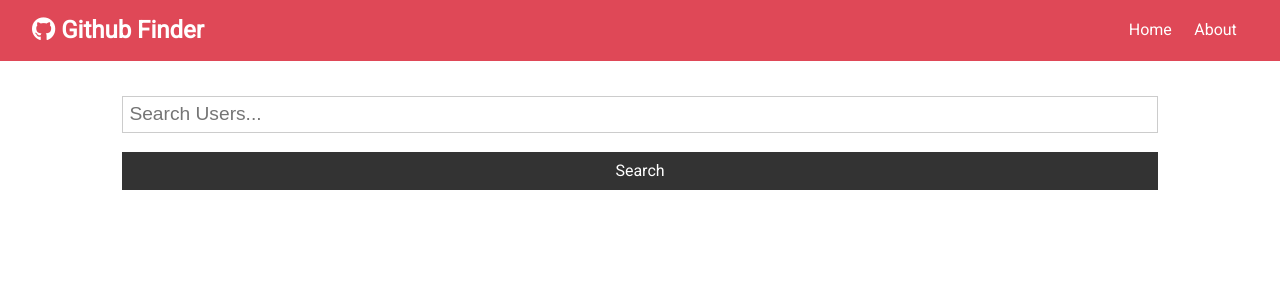
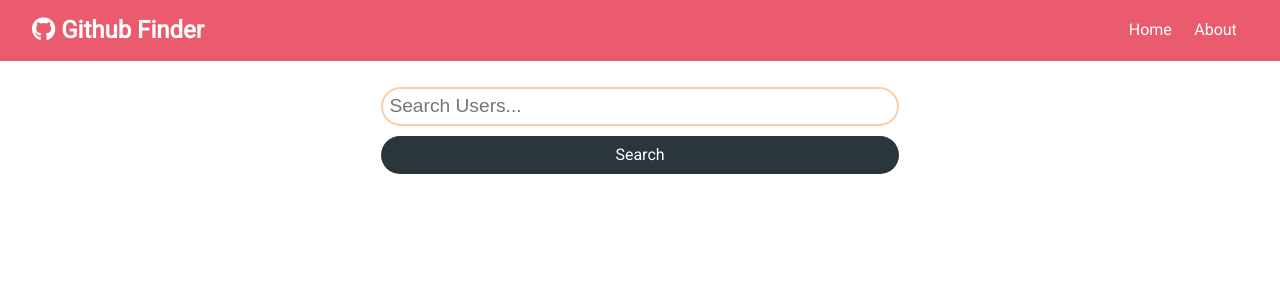
Before and after one commit to tatjanatanaskovich/github-finder, a React (Create React App) app: page / in a window 1280 px wide. Shown: the top 300 px of the page. Built offline with nearby package versions, Linux system fonts and the light colour scheme.

Commit message:
Modified styles

```diff
--- a/src/App.css
+++ b/src/App.css
@@ -2,11 +2,11 @@
 
 /* Global Styles */
 :root {
-  --primary-color: #dc3545;
-  --dark-color: #333333;
-  --light-color: #f4f4f4;
-  --danger-color: #dc3545;
-  --success-color: #28a745;
+  --primary-color: #E84A5F;
+  --dark-color: #2A363B;
+  --light-color: #FECEA8;
+  --danger-color: #FF847C;
+  --success-color: #99B898;
 }
 
 * {
@@ -29,7 +29,7 @@ a {
 }
 
 a:hover {
-  color: #666;
+  color: #333;
 }
 
 ul {
@@ -114,6 +114,14 @@ img {
   padding: 1rem;
   border: #ccc 1px dotted;
   margin: 0.7rem 0;
+  border-radius: 10px;
+}
+.card-shadow {
+  box-shadow: 0 1rem 3rem rgba(0, 0, 0, .1);
+  transition: transform .3s;
+  backface-visibility: hidden;
+  border: none;
+  border-radius: 5px;
 }
 
 /* List */
@@ -203,6 +211,7 @@ img {
   padding: 0.4rem 1.3rem;
   font-size: 1rem;
   border: none;
+  border-radius: 30px;
   cursor: pointer;
   margin-right: 0.5rem;
   transition: opacity 0.2s ease-in;
@@ -217,7 +226,8 @@ img {
 
 .btn-block {
   display: block;
-  width: 100%;
+  width: 50%;
+  margin: 10px auto;
 }
 
 .btn-sm {
@@ -234,7 +244,7 @@ img {
   margin: 0.3rem;
   background: var(--light-color);
   color: #333;
-  border-radius: 5px;
+  border-radius: 30px;
 }
 
 .alert {
@@ -243,6 +253,7 @@ img {
   opacity: 0.9;
   background: var(--light-color);
   color: #333;
+  border-radius: 30px;
 }
 
 .btn-primary,
@@ -315,7 +326,8 @@ input {
 .form-text {
   display: block;
   margin-top: 0.3rem;
-  color: #888;
+  color: #2A363B;
+  border-radius: 30px;
 }
 
 input[type='text'],
@@ -325,10 +337,13 @@ input[type='date'],
 select,
 textarea {
   display: block;
-  width: 100%;
+  width: 50%;
+  margin: 10px auto;
   padding: 0.4rem;
   font-size: 1.2rem;
-  border: 1px solid #ccc;
+  border: 2px solid #FECEA8;
+  border-radius: 30px;
+  color: #2A363B;
 }
 
 input[type='submit'],
--- a/src/components/repos/RepoItem.js
+++ b/src/components/repos/RepoItem.js
@@ -4,7 +4,7 @@ import PropTypes from 'prop-types';
 
 const RepoItem = ({ repo }) => {
   return (
-    <div className='card'>
+    <div className='card card-shadow'>
       <h3>
         <a href={repo.html_url}>{repo.name}</a>
       </h3>
--- a/src/components/users/User.js
+++ b/src/components/users/User.js
@@ -51,7 +51,7 @@ class User extends Component {
         ) : (
           <i className='fas fa-times-circle text-danger' />
         )}
-        <div className='card grid-2'>
+        <div className='card card-shadow grid-2'>
           <div className='all-center'>
             <img
               src={avatar_url}
@@ -69,7 +69,7 @@ class User extends Component {
                 <p>{bio}</p>
               </Fragment>
             )}
-            <a href={html_url} className='btn btn-dark my-1'>
+            <a href={html_url} className='btn btn-primary my-1'>
               Visit Github Profile
             </a>
             <ul>
@@ -99,8 +99,8 @@ class User extends Component {
             </ul>
           </div>
         </div>
-        <div className='card text-center'>
-          <div className='badge badge-primary'>Followers: {followers}</div>
+        <div className='card card-shadow text-center'>
+          <div className='badge badge-danger'>Followers: {followers}</div>
           <div className='badge badge-success'>Following: {following}</div>
           <div className='badge badge-light'>Public Repos: {public_repos}</div>
           <div className='badge badge-dark'>Public Gists: {public_gists}</div>
--- a/src/components/users/UserItem.js
+++ b/src/components/users/UserItem.js
@@ -5,7 +5,7 @@ import PropTypes from 'prop-types';
 const UserItem = ({user: {login, avatar_url, html_url}}) => {
 
   return (
-    <div className='card text-center'>
+    <div className='card card-shadow text-center'>
       <img
         src={avatar_url}
         alt=''
@@ -14,7 +14,7 @@ const UserItem = ({user: {login, avatar_url, html_url}}) => {
       />
       <h3>{login}</h3>
       <div>
-        <Link to={`/user/${login}`} className='btn btn-dark btn-sm my-1'>
+        <Link to={`/user/${login}`} className='btn btn-primary btn-sm my-1'>
           More
         </Link>
       </div>
```
